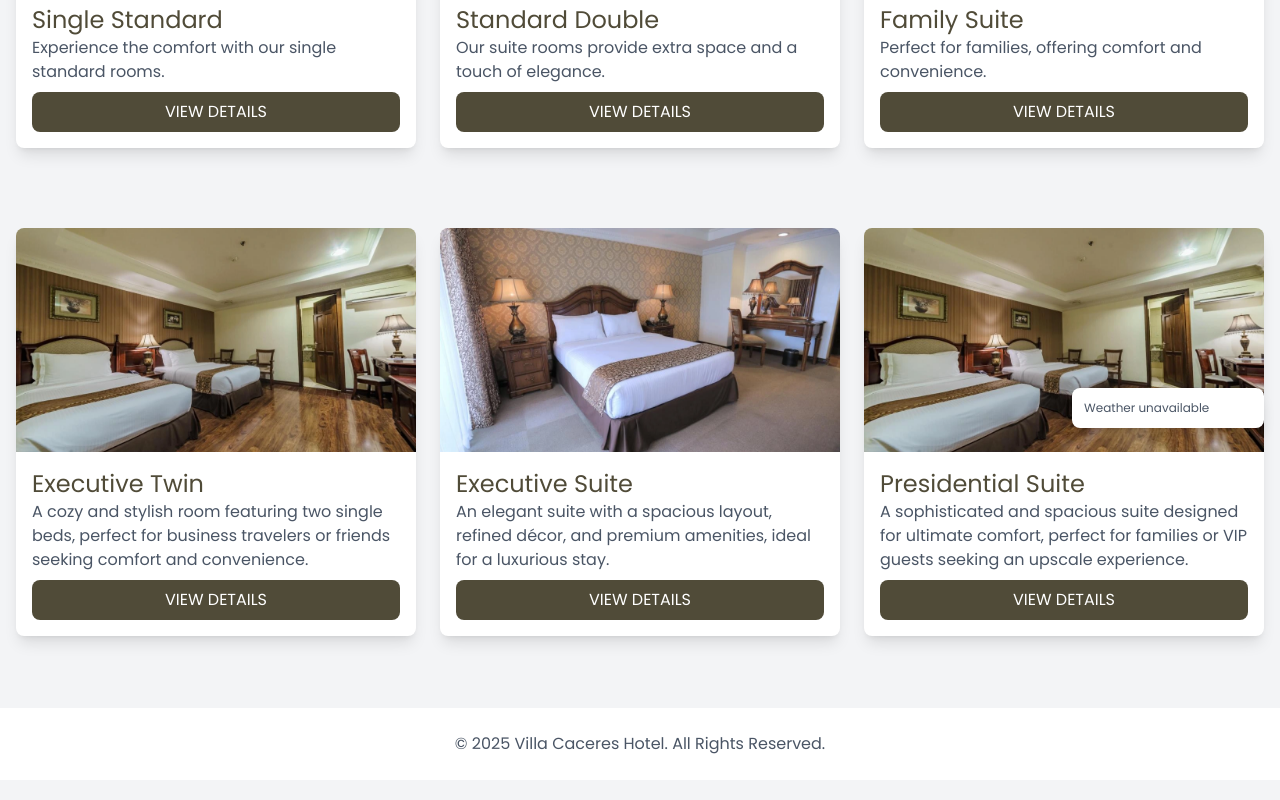
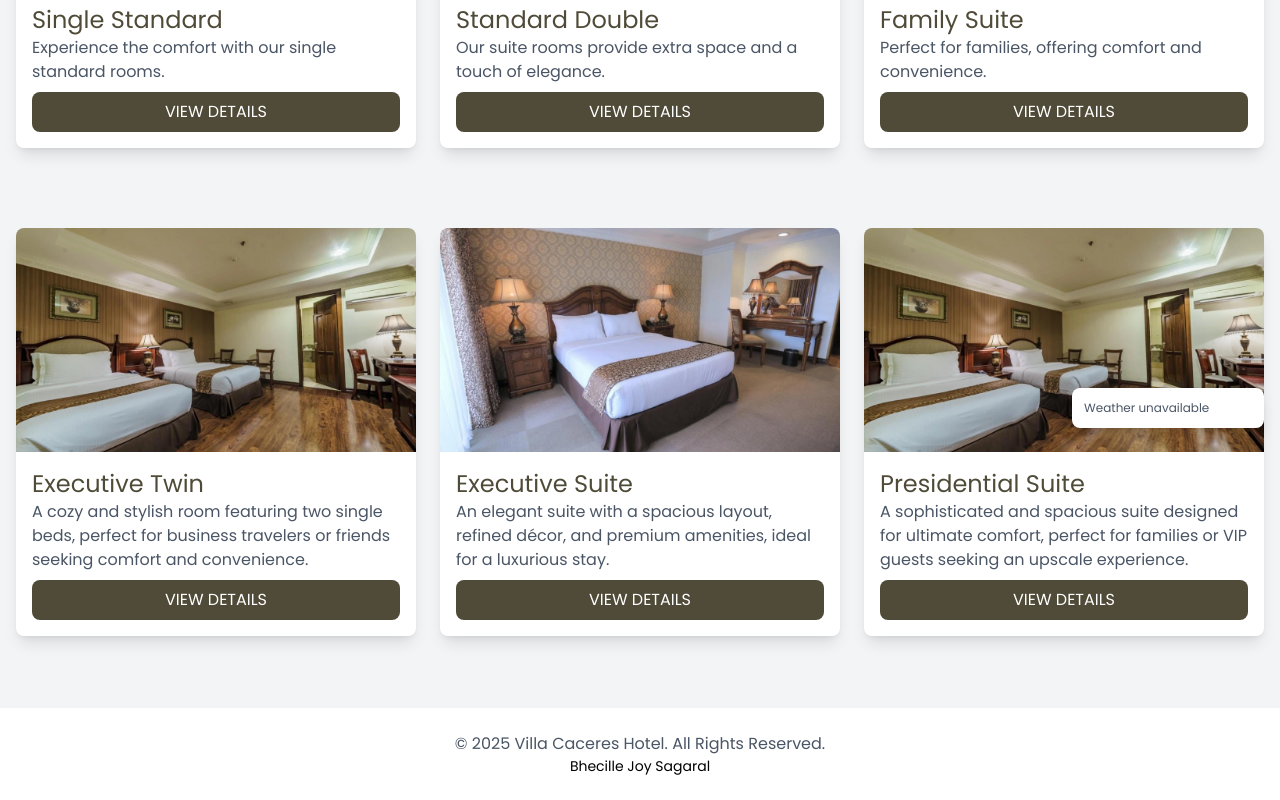
Before and after one commit to ellicehb/webtech_website_villacaceres, a website: page src/accomodation.html in a window 1280 px wide. Shown: the part 356-1156 px from the top of the page. Drawn offline with Linux system fonts and the light colour scheme; no server answers.

Commit message:
added name on footnote

```diff
--- a/src/accomodation.html
+++ b/src/accomodation.html
@@ -126,6 +126,7 @@
     <footer class="bg-white py-6 mt-8">
         <div class="container mx-auto text-center">
             <p class="text-gray-600 font-poppins">© 2025 Villa Caceres Hotel. All Rights Reserved.</p>
+            <p class="text-sm"> Bhecille Joy Sagaral </p>
         </div>
     </footer>
 
```
Also changed, not shown: src/amenities.html (+1 -0 lines), src/booking.html (+1 -0 lines), src/contact.html (+1 -0 lines), src/index.html (+1 -0 lines).
